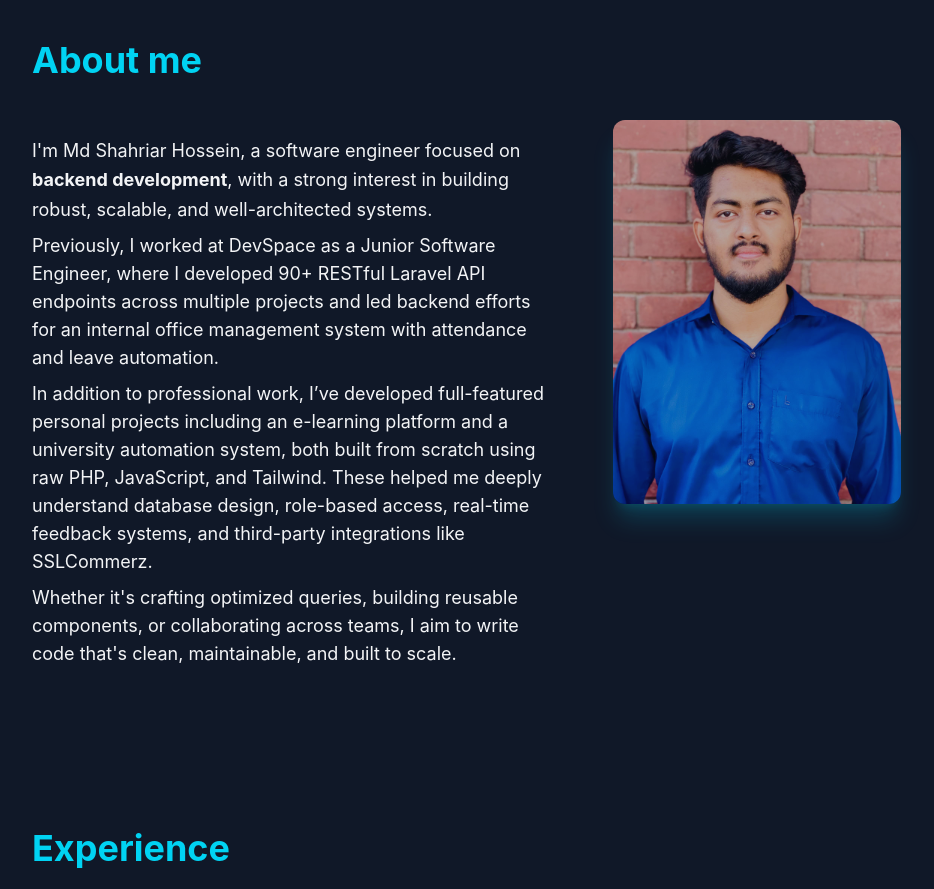
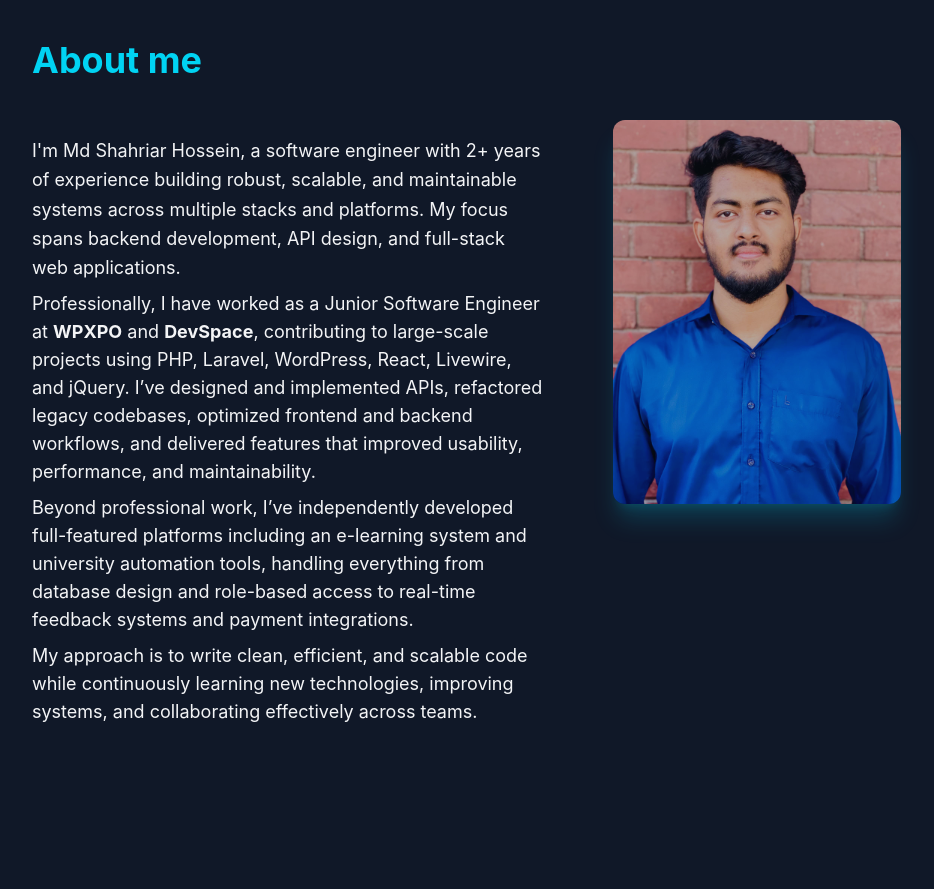
Before and after one commit to Shahriar-Hossein/portfolio-website, a Vue app: page / in a window 1280 px wide. Shown: the part 840-1729 px from the top of the page, without its empty margins (160-1094 px from the left). Built offline with nearby package versions, Linux system fonts and the light colour scheme.

Commit message:
updated about section content

```diff
--- a/src/components/AboutSection.vue
+++ b/src/components/AboutSection.vue
@@ -20,16 +20,16 @@ defineExpose({
       <div class="flex flex-col-reverse md:flex-row items-center md:items-start gap-10">
         <div class="w-full md:w-3/5">
           <p class="mt-4 leading-relaxed">
-            I'm Md Shahriar Hossein, a software engineer focused on <strong>backend development</strong>, with a strong interest in building robust, scalable, and well-architected systems.
+            I'm Md Shahriar Hossein, a software engineer with 2+ years of experience building robust, scalable, and maintainable systems across multiple stacks and platforms. My focus spans backend development, API design, and full-stack web applications.
           </p>
           <p class="mt-2">
-            Previously, I worked at DevSpace as a Junior Software Engineer, where I developed 90+ RESTful Laravel API endpoints across multiple projects and led backend efforts for an internal office management system with attendance and leave automation.
+            Professionally, I have worked as a Junior Software Engineer at <strong>WPXPO</strong> and <strong>DevSpace</strong>, contributing to large-scale projects using PHP, Laravel, WordPress, React, Livewire, and jQuery. I’ve designed and implemented APIs, refactored legacy codebases, optimized frontend and backend workflows, and delivered features that improved usability, performance, and maintainability.
           </p>
           <p class="mt-2">
-            In addition to professional work, I’ve developed full-featured personal projects including an e-learning platform and a university automation system, both built from scratch using raw PHP, JavaScript, and Tailwind. These helped me deeply understand database design, role-based access, real-time feedback systems, and third-party integrations like SSLCommerz.
+            Beyond professional work, I’ve independently developed full-featured platforms including an e-learning system and university automation tools, handling everything from database design and role-based access to real-time feedback systems and payment integrations.
           </p>
           <p class="mt-2">
-            Whether it's crafting optimized queries, building reusable components, or collaborating across teams, I aim to write code that's clean, maintainable, and built to scale.
+            My approach is to write clean, efficient, and scalable code while continuously learning new technologies, improving systems, and collaborating effectively across teams.
           </p>
         </div>
         <div class="w-full md:w-2/5 flex justify-center">
```
